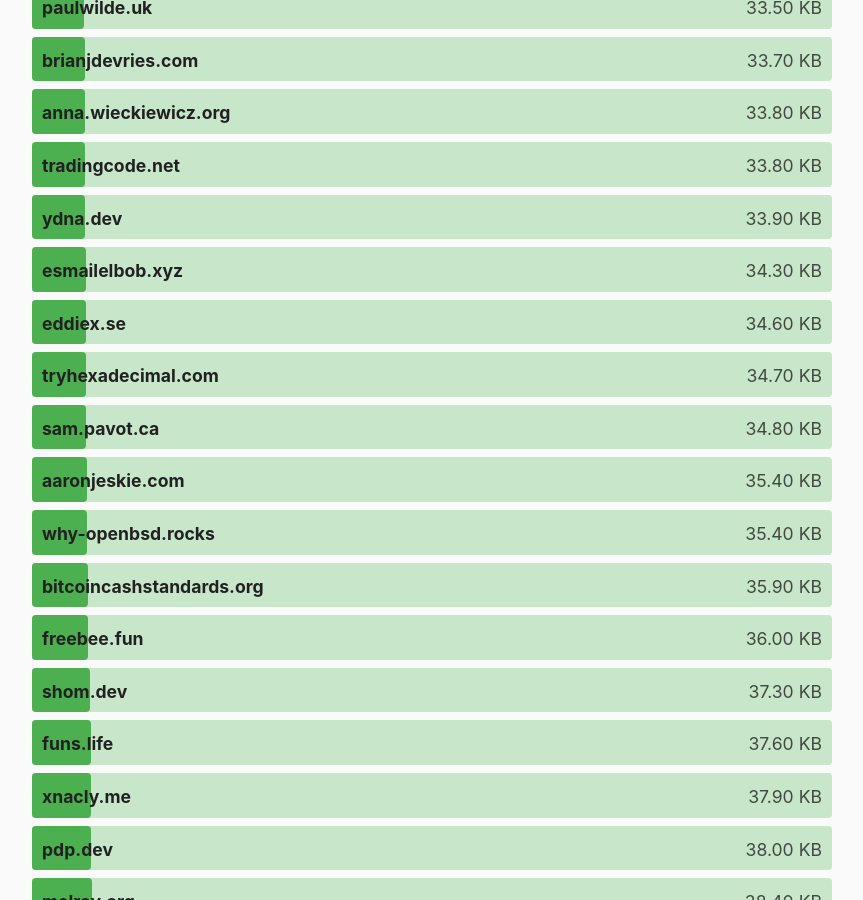
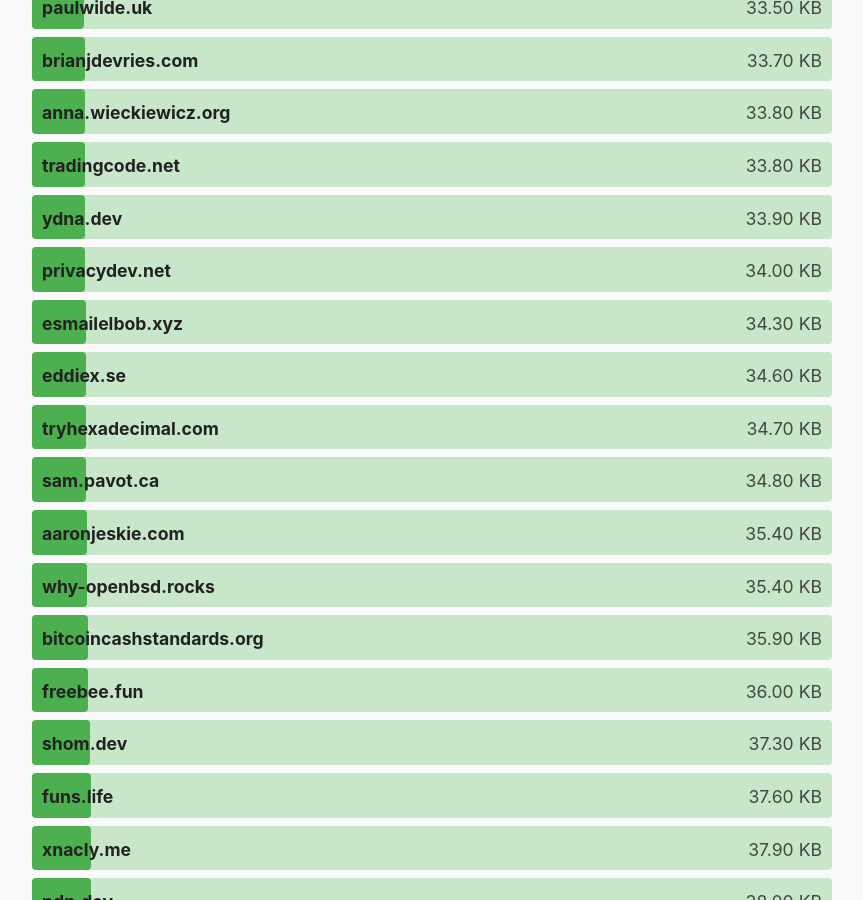
Before and after one commit to kevquirk/512kb.club, a Jekyll site: the page built from index.md, in a window 1280 px wide and 900 px high, scrolled down 10527 px. Shown: the whole window, without its empty margins (208-1071 px from the left). Built offline with Jekyll 4.4.1, drawn with Linux system fonts in a browser that asks for light colours.

Commit message:
added privacydev.net

```diff
--- a/_data/sites.yml
+++ b/_data/sites.yml
@@ -1858,6 +1858,11 @@
   size: 183
   last_checked: 2022-03-18
 
+- domain: privacydev.net
+  url: https://privacydev.net/
+  size: 34.0
+  last_checked: 2022-11-09
+
 - domain: privatebin.info
   url: https://privatebin.info/
   size: 355
```
